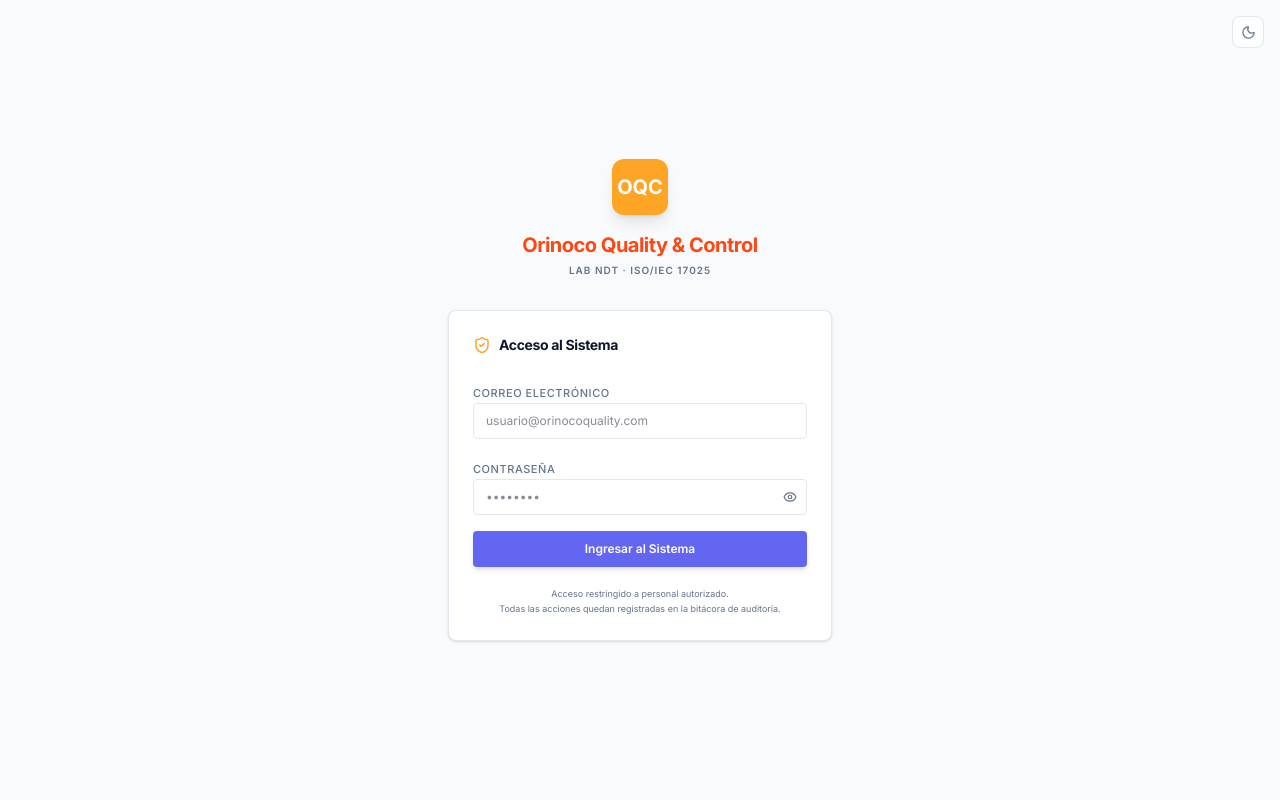
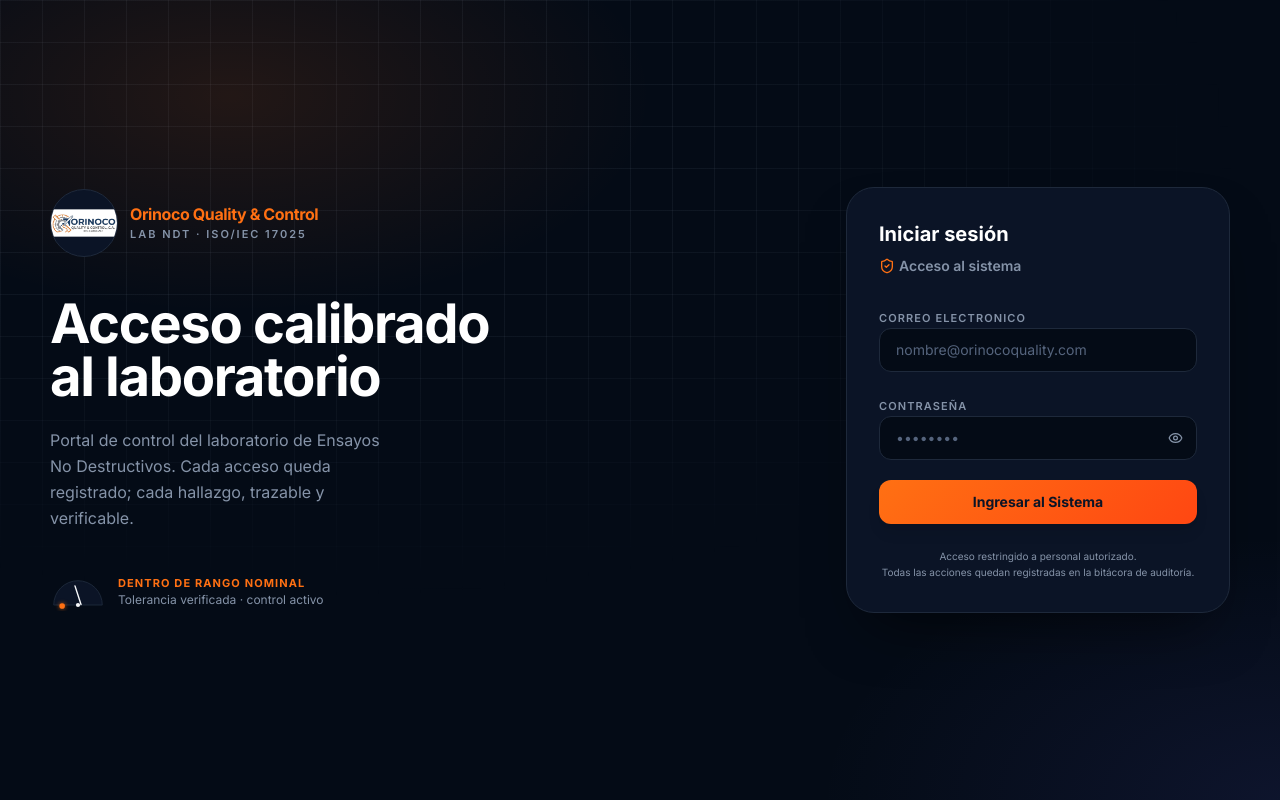
Before and after one commit to transmandu/NDT_Frontend, a Next.js app: page /login in a window 1280 px wide. Built offline with nearby package versions, Linux system fonts and the light colour scheme; no server answers.

Commit message:
feat(login): redesign login screen with blueprint/calibration-gauge theme

```diff
--- a/src/app/login/page.tsx
+++ b/src/app/login/page.tsx
@@ -5,9 +5,51 @@
 import { useAuthStore } from "@/stores/authStore";
 import api from "@/lib/api";
 import { isAxiosError } from "axios";
-import { motion } from "framer-motion";
-import { C } from "@/lib/colors";
-import { Eye, EyeOff, ShieldCheck, Sun, Moon } from "lucide-react";
+import { motion, useReducedMotion } from "framer-motion";
+import Image from "next/image";
+import { Eye, EyeOff, ShieldCheck } from "lucide-react";
+
+const INK_BG = "#040b16";
+const INK_PANEL = "#0b1426";
+const INK_BORDER = "#1e293b";
+const INK_MUTED = "#8593a8";
+
+/**
+ * Instrumento de calibración — la aguja parte desviada y se asienta en el
+ * rango nominal al cargar la pantalla, como un patrón encendiéndose.
+ */
+function CalibrationGauge({ reduceMotion }: { reduceMotion: boolean }) {
+  return (
+    <svg width="56" height="40" viewBox="0 0 120 76" fill="none" aria-hidden="true">
+      <path
+        d="M8,68 A52,52 0 0 1 112,68 Z"
+        fill={INK_PANEL}
+        stroke={INK_BORDER}
+        strokeWidth={2}
+      />
+      <motion.g
+        style={{ transformOrigin: "60px 68px" }}
+        initial={{ rotate: reduceMotion ? -18 : -58 }}
+        animate={{ rotate: -18 }}
+        transition={
+          reduceMotion
+            ? { duration: 0 }
+            : { type: "spring", stiffness: 60, damping: 8, delay: 0.5 }
+        }
+      >
+        <line x1={60} y1={68} x2={60} y2={26} stroke="#f8fafc" strokeWidth={3} strokeLinecap="round" />
+      </motion.g>
+      <circle cx={60} cy={68} r={4.5} fill="#f8fafc" />
+      <circle
+        cx={26}
+        cy={70}
+        r={6}
+        fill="var(--brand-accent2)"
+        style={{ filter: "drop-shadow(0 0 5px rgba(255,112,19,0.75))" }}
+      />
+    </svg>
+  );
+}
 
 export default function LoginPage() {
   const [email, setEmail] = useState("");
@@ -15,30 +57,14 @@
   const [showPassword, setShowPassword] = useState(false);
   const [error, setError] = useState("");
   const [loading, setLoading] = useState(false);
-  const [isDark, setIsDark] = useState(false);
   const isAuthenticated = useAuthStore((s) => s.isAuthenticated);
   const setAuth = useAuthStore((s) => s.setAuth);
   const router = useRouter();
+  const reduceMotion = useReducedMotion() ?? false;
 
   useEffect(() => {
     if (isAuthenticated) router.replace("/dashboard");
   }, [isAuthenticated, router]);
-
-  useEffect(() => {
-    const saved = localStorage.getItem("theme-mode");
-    const dark = saved === "dark";
-    setIsDark(dark);
-    document.body.classList.remove("theme-light", "theme-dark");
-    document.body.classList.add(dark ? "theme-dark" : "theme-light");
-  }, []);
-
-  const toggleTheme = () => {
-    const next = !isDark;
-    setIsDark(next);
-    document.body.classList.remove("theme-light", "theme-dark");
-    document.body.classList.add(next ? "theme-dark" : "theme-light");
-    localStorage.setItem("theme-mode", next ? "dark" : "light");
-  };
 
   const handleSubmit = async (e: React.FormEvent) => {
     e.preventDefault();
@@ -60,104 +86,173 @@
 
   return (
     <div
-      className="min-h-screen flex items-center justify-center p-4 relative"
-      style={{ backgroundColor: "var(--bg-app)" }}
+      className="relative min-h-screen overflow-hidden flex items-center justify-center px-4 py-14 sm:py-20"
+      style={{ backgroundColor: INK_BG }}
     >
-      {/* Dark mode toggle */}
-      <button
-        onClick={toggleTheme}
-        className="absolute top-4 right-4 w-8 h-8 rounded-lg flex items-center justify-center transition-colors"
+      {/* Blueprint grid */}
+      <div
+        className="pointer-events-none absolute inset-0"
         style={{
-          backgroundColor: "var(--bg-panel)",
-          border: "1px solid var(--border-color)",
-          color: "var(--text-muted)",
+          backgroundImage:
+            "linear-gradient(rgba(148,163,184,0.08) 1px, transparent 1px), linear-gradient(90deg, rgba(148,163,184,0.08) 1px, transparent 1px)",
+          backgroundSize: "42px 42px",
+          maskImage:
+            "radial-gradient(ellipse 85% 65% at 25% 20%, black 35%, transparent 85%)",
+          WebkitMaskImage:
+            "radial-gradient(ellipse 85% 65% at 25% 20%, black 35%, transparent 85%)",
         }}
-        title={isDark ? "Cambiar a modo claro" : "Cambiar a modo oscuro"}
+      />
+      {/* Ambient glow */}
+      <div
+        className="pointer-events-none absolute inset-0"
+        style={{
+          background:
+            "radial-gradient(ellipse 55% 45% at 18% 12%, rgba(255,112,19,0.12), transparent 60%), radial-gradient(ellipse 60% 55% at 100% 100%, rgba(99,102,241,0.10), transparent 60%)",
+        }}
+      />
+
+      <div className="relative z-10 w-full max-w-295 grid grid-cols-1 lg:grid-cols-2 gap-14 lg:gap-20 items-center">
+        {/* ── Tesis: qué es este laboratorio ── */}
+        <motion.div
+          initial={{ opacity: 0, y: reduceMotion ? 0 : 16 }}
+          animate={{ opacity: 1, y: 0 }}
+          transition={{ duration: 0.35 }}
+          className="text-center lg:text-left"
         >
-        {isDark ? <Sun size={15} /> : <Moon size={15} />}
-      </button>
-
-      <motion.div
-        initial={{ opacity: 0, y: 20 }}
-        animate={{ opacity: 1, y: 0 }}
-        transition={{ duration: 0.3 }}
-        className="w-full max-w-sm"
+          <div className="flex items-center justify-center lg:justify-start gap-3 mb-10">
+            <div
+              className="relative w-17 h-17 rounded-full overflow-hidden shrink-0"
+              style={{ border: `1px solid ${INK_BORDER}`, backgroundColor: INK_PANEL }}
             >
-        {/* Brand */}
-        <div className="text-center mb-8">
-          <div
-            className="inline-flex items-center justify-center w-14 h-14 rounded-xl font-bold text-white text-xl shadow-lg mx-auto mb-4"
-            style={{ backgroundColor: "#FFA526" }}
-          >
-            OQC
+              <Image
+                src="/logo.jpg"
+                alt="Orinoco Quality & Control"
+                fill
+                sizes="60px"
+                quality={100}
+                className="object-contain scale-[1.05]"
+                priority
+              />
             </div>
-          <h1
-            className="text-xl font-bold tracking-tight"
-            style={{ color: "#FF4712" }}
-          >
+            <div className="text-left">
+              <p className="text-base font-bold tracking-tight" style={{ color: "var(--brand-accent2)" }}>
                 Orinoco Quality &amp; Control
-          </h1>
+              </p>
               <p
-            className="text-[10px] uppercase tracking-widest font-semibold mt-1"
-            style={{ color: "var(--text-muted)" }}
+                className="text-[11px] uppercase tracking-[0.18em] font-semibold"
+                style={{ color: INK_MUTED }}
               >
                 Lab NDT · ISO/IEC 17025
               </p>
             </div>
-
-        {/* Login Card */}
-        <div className="panel rounded-lg shadow-sm p-6">
-          <div className="flex items-center gap-2 mb-6">
-            <ShieldCheck size={18} style={{ color: "#FFA526" }} />
-            <h2
-              className="text-sm font-bold tracking-tight"
-              style={{ color: "var(--text-main)" }}
-            >
-              Acceso al Sistema
-            </h2>
           </div>
 
-          <form onSubmit={handleSubmit} className="space-y-4">
-            <div className="space-y-1.5">
+          <h1
+            className="font-black text-white leading-[0.98] tracking-tight mx-auto lg:mx-0"
+            style={{ fontSize: "clamp(2.25rem, 4.4vw, 3.4rem)", maxWidth: "13ch" }}
+          >
+          Acceso calibrado al laboratorio
+          </h1>
+
+          <p
+            className="mt-6 text-sm sm:text-base leading-relaxed mx-auto lg:mx-0"
+            style={{ color: INK_MUTED, maxWidth: "34ch" }}
+          >
+            Portal de control del laboratorio de Ensayos No Destructivos. Cada acceso queda registrado; cada hallazgo, trazable y verificable.
+          </p>
+
+          <div className="mt-10 flex items-center justify-center lg:justify-start gap-3">
+            <CalibrationGauge reduceMotion={reduceMotion} />
+            <div className="text-left">
+              <p
+                className="text-[11px] font-bold uppercase tracking-widest"
+                style={{ color: "var(--brand-accent2)" }}
+              >
+                Dentro de rango nominal
+              </p>
+              <p className="text-xs" style={{ color: INK_MUTED }}>
+                Tolerancia verificada · control activo
+              </p>
+            </div>
+          </div>
+        </motion.div>
+
+        {/* ── Acceso ── */}
+        <motion.div
+          initial={{ opacity: 0, y: reduceMotion ? 0 : 20 }}
+          animate={{ opacity: 1, y: 0 }}
+          transition={{ duration: 0.35, delay: 0.08 }}
+          className="flex justify-center lg:justify-end"
+        >
+          <div
+            className="w-full max-w-sm rounded-[28px] p-8"
+            style={{
+              backgroundColor: INK_PANEL,
+              border: `1px solid ${INK_BORDER}`,
+              boxShadow: "0 30px 60px -25px rgba(0,0,0,0.65)",
+            }}
+          >
+            <h2 className="text-xl font-bold text-white">Iniciar sesión</h2>
+
+           <div className="flex items-center mt-2">
+            <ShieldCheck className="w-4 h-4 text-brand-accent2 mr-1" />
+
+            <p className="text-sm font-semibold" style={{ color: INK_MUTED }}>
+             Acceso al sistema
+            </p>
+           </div>
+
+
+            <form onSubmit={handleSubmit} className="mt-7 space-y-5">
+              <div className="space-y-2">
                 <label
-                className="text-[11px] font-medium uppercase tracking-wider"
-                style={{ color: "var(--text-muted)" }}
+                  htmlFor="email"
+                  className="text-[11px] font-semibold uppercase tracking-widest"
+                  style={{ color: INK_MUTED }}
                 >
-                Correo electrónico
+                  Correo electronico
                 </label>
                 <input
+                  id="email"
                   type="email"
+                  autoComplete="email"
                   value={email}
                   onChange={(e) => setEmail(e.target.value)}
                   required
-                className="w-full h-9 px-3 rounded input-theme text-xs"
-                placeholder="usuario@orinocoquality.com"
+                  className="login-input w-full h-11 px-4 rounded-xl text-sm text-white"
+                  style={{ backgroundColor: INK_BG, border: `1px solid ${INK_BORDER}` }}
+                  placeholder="nombre@orinocoquality.com"
                 />
               </div>
 
-            <div className="space-y-1.5">
+              <div className="space-y-2">
                 <label
-                className="text-[11px] font-medium uppercase tracking-wider"
-                style={{ color: "var(--text-muted)" }}
+                  htmlFor="password"
+                  className="text-[11px] font-semibold uppercase tracking-widest"
+                  style={{ color: INK_MUTED }}
                 >
                   Contraseña
                 </label>
                 <div className="relative">
                   <input
+                    id="password"
                     type={showPassword ? "text" : "password"}
+                    autoComplete="current-password"
                     value={password}
                     onChange={(e) => setPassword(e.target.value)}
                     required
-                  className="w-full h-9 px-3 pr-9 rounded input-theme text-xs"
+                    className="login-input w-full h-11 px-4 pr-11 rounded-xl text-sm text-white"
+                    style={{ backgroundColor: INK_BG, border: `1px solid ${INK_BORDER}` }}
                     placeholder="••••••••"
                   />
                   <button
                     type="button"
                     onClick={() => setShowPassword(!showPassword)}
-                  className="absolute right-2.5 top-1/2 -translate-y-1/2"
-                  style={{ color: "var(--text-muted)" }}
+                    className="absolute right-3.5 top-1/2 -translate-y-1/2"
+                    style={{ color: INK_MUTED }}
+                    aria-label={showPassword ? "Ocultar contraseña" : "Mostrar contraseña"}
                   >
-                  {showPassword ? <EyeOff size={14} /> : <Eye size={14} />}
+                    {showPassword ? <EyeOff size={15} /> : <Eye size={15} />}
                   </button>
                 </div>
               </div>
@@ -166,10 +261,11 @@
                 <motion.div
                   initial={{ opacity: 0 }}
                   animate={{ opacity: 1 }}
-                className="text-[11px] text-center py-2 px-3 rounded font-medium"
+                  role="alert"
+                  className="text-[11px] text-center py-2 px-3 rounded-lg font-medium"
                   style={{
                     backgroundColor: "rgba(255,30,18,0.1)",
-                  color: "#FF1E12",
+                    color: "var(--brand-danger)",
                     border: "1px solid rgba(255,30,18,0.2)",
                   }}
                 >
@@ -180,18 +276,22 @@
               <motion.button
                 type="submit"
                 disabled={loading}
-              whileHover={{ scale: 1.01 }}
-              whileTap={{ scale: 0.99 }}
-              className="w-full h-9 rounded text-xs font-semibold text-white shadow-md transition-all disabled:opacity-50"
-              style={{ backgroundColor: C.accent }}
+                whileHover={reduceMotion ? undefined : { scale: 1.01 }}
+                whileTap={reduceMotion ? undefined : { scale: 0.99 }}
+                className="w-full h-11 rounded-xl text-sm font-bold shadow-lg transition-opacity  disabled:opacity-50 cursor-pointer"
+                style={{
+                  background:
+                    "linear-gradient(135deg, var(--brand-accent2), var(--brand-accent))",
+                  color: INK_PANEL,
+                }}
               >
                 {loading ? "Verificando..." : "Ingresar al Sistema"}
               </motion.button>
             </form>
 
             <p
-            className="text-[9px] text-center mt-5 leading-relaxed"
-            style={{ color: "var(--text-muted)" }}
+              className="text-[10px] text-center mt-6 leading-relaxed"
+              style={{ color: INK_MUTED }}
             >
               Acceso restringido a personal autorizado.
               <br />
@@ -200,5 +300,20 @@
           </div>
         </motion.div>
       </div>
+
+      <style jsx>{`
+        .login-input {
+          transition: border-color 0.15s ease, box-shadow 0.15s ease;
+        }
+        .login-input::placeholder {
+          color: #55647d;
+        }
+        .login-input:focus {
+          outline: none;
+          border-color: var(--brand-accent2);
+          box-shadow: 0 0 0 3px rgba(255, 112, 19, 0.15);
+        }
+      `}</style>
+    </div>
   );
 }
```
Lines whose indentation alone changed are shown as unchanged.
